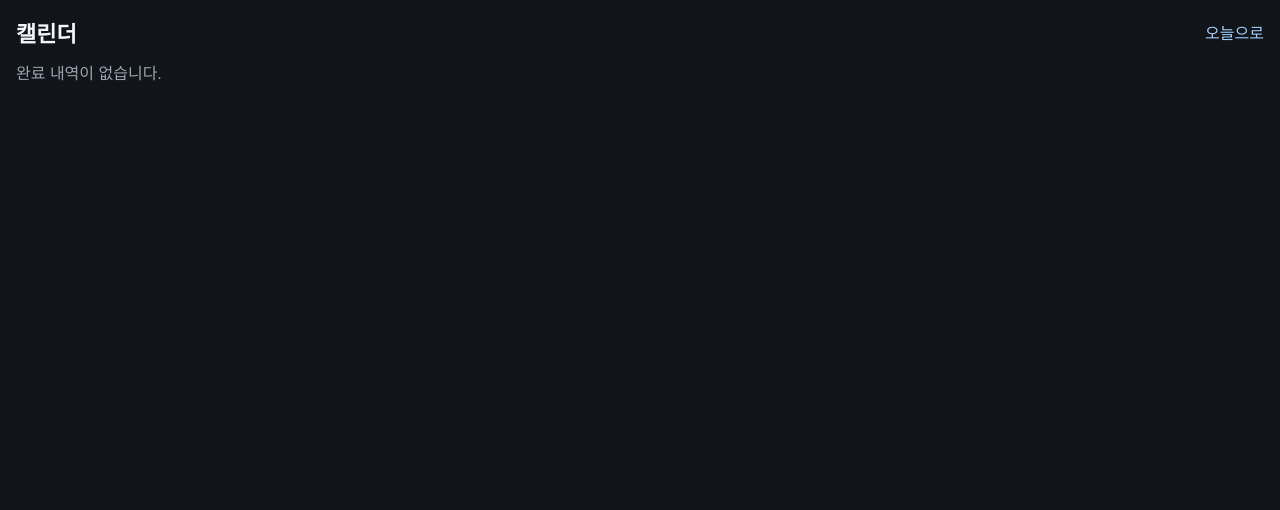
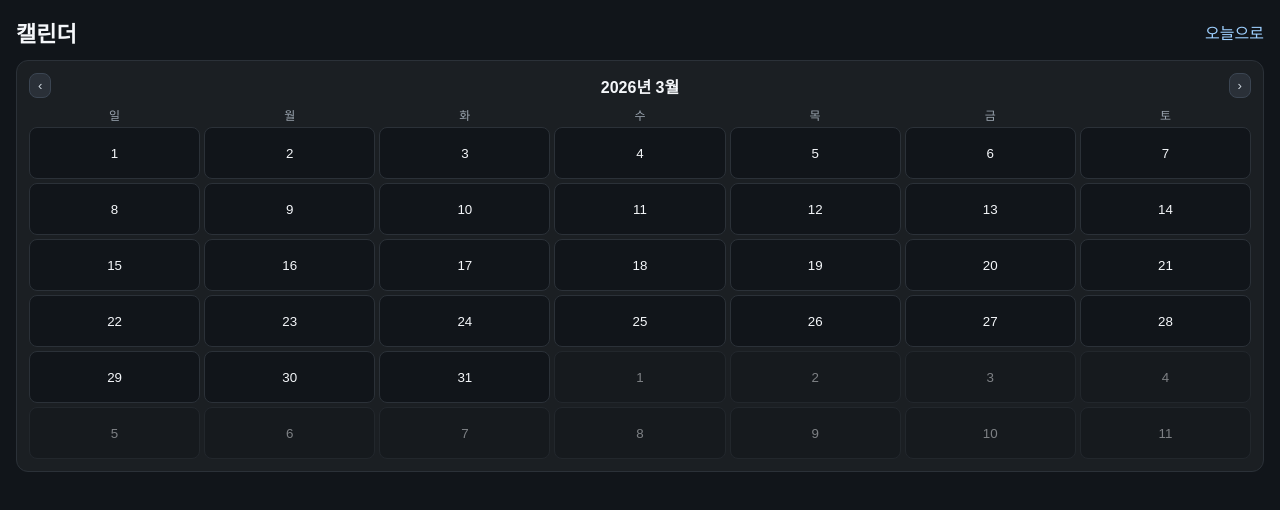
Before and after one commit to jxxh204/routine-app, a Next.js app in the folder apps/web/: page /calendar in a window 1280 px wide. Shown: the top 510 px of the page. Built offline with nearby package versions, Linux system fonts and the light colour scheme.

Commit message:
feat(web): 캘린더 웹 월그리드/모달 2차 구현

```diff
--- a/apps/web/src/app/calendar/page.tsx
+++ b/apps/web/src/app/calendar/page.tsx
@@ -1,46 +1,35 @@
 'use client';
 
 import Link from 'next/link';
-import { useMemo } from 'react';
+import { useMemo, useState, type CSSProperties } from 'react';
 
-type DoneItem = {
-  id: string;
-  title?: string;
-  doneByMe?: boolean;
-  doneAt?: string;
-  proofImage?: string;
-};
+import { getMonthMatrix, parseHistoryEntries, toDateKey, type DoneItem } from '@/lib/calendar-history';
 
 const STORAGE_PREFIX = 'routine-challenge-v1:';
 
 function readHistory() {
   if (typeof window === 'undefined') return [] as Array<{ date: string; items: DoneItem[] }>;
 
-  const rows: Array<{ date: string; items: DoneItem[] }> = [];
-
+  const entries: Array<{ key: string; value: string | null }> = [];
   for (let i = 0; i < window.localStorage.length; i += 1) {
     const key = window.localStorage.key(i);
-    if (!key || !key.startsWith(STORAGE_PREFIX)) continue;
-
-    const date = key.slice(STORAGE_PREFIX.length);
-    if (!/^\d{4}-\d{2}-\d{2}$/.test(date)) continue;
-
-    try {
-      const raw = window.localStorage.getItem(key);
-      if (!raw) continue;
-      const parsed = JSON.parse(raw) as DoneItem[];
-      const done = parsed.filter((item) => item?.doneByMe);
-      if (done.length > 0) rows.push({ date, items: done });
-    } catch {
-      // ignore malformed rows
-    }
+    if (!key) continue;
+    entries.push({ key, value: window.localStorage.getItem(key) });
   }
 
-  return rows.sort((a, b) => (a.date < b.date ? 1 : -1));
+  return parseHistoryEntries(entries, STORAGE_PREFIX);
 }
 
 export default function CalendarPage() {
   const history = useMemo(() => readHistory(), []);
+  const byDate = useMemo(() => new Map(history.map((row) => [row.date, row.items])), [history]);
+
+  const [month, setMonth] = useState(new Date());
+  const [selectedDate, setSelectedDate] = useState<string | null>(null);
+
+  const days = useMemo(() => getMonthMatrix(month), [month]);
+  const monthTitle = `${month.getFullYear()}년 ${month.getMonth() + 1}월`;
+  const selectedItems = selectedDate ? byDate.get(selectedDate) ?? [] : [];
 
   return (
     <main style={{ minHeight: '100dvh', background: '#11151a', color: '#f5f7fa', padding: 16 }}>
@@ -51,16 +40,43 @@ export default function CalendarPage() {
         </Link>
       </div>
 
-      {history.length === 0 ? (
-        <p style={{ color: '#9aa4af' }}>완료 내역이 없습니다.</p>
-      ) : (
-        <div style={{ display: 'grid', gap: 10 }}>
-          {history.map((row) => (
-            <section key={row.date} style={{ border: '1px solid #2b3138', borderRadius: 12, padding: 12, background: '#1b1f23' }}>
-              <strong>{row.date}</strong>
+      <section style={{ border: '1px solid #2b3138', borderRadius: 12, padding: 12, background: '#1b1f23' }}>
+        <div style={{ display: 'flex', justifyContent: 'space-between', alignItems: 'center', marginBottom: 8 }}>
+          <button style={navButton} onClick={() => setMonth(new Date(month.getFullYear(), month.getMonth() - 1, 1))}>‹</button>
+          <strong>{monthTitle}</strong>
+          <button style={navButton} onClick={() => setMonth(new Date(month.getFullYear(), month.getMonth() + 1, 1))}>›</button>
+        </div>
+
+        <div style={{ display: 'grid', gridTemplateColumns: 'repeat(7, 1fr)', gap: 4 }}>
+          {['일', '월', '화', '수', '목', '금', '토'].map((w) => (
+            <div key={w} style={{ textAlign: 'center', color: '#9aa4af', fontSize: 12 }}>{w}</div>
+          ))}
+
+          {days.map((date) => {
+            const key = toDateKey(date);
+            const count = byDate.get(key)?.length ?? 0;
+            const inMonth = date.getMonth() === month.getMonth();
+
+            return (
+              <button key={key} style={{ ...dayCell, opacity: inMonth ? 1 : 0.45 }} onClick={() => setSelectedDate(key)}>
+                <div>{date.getDate()}</div>
+                {count > 0 ? <div style={{ fontSize: 10, color: '#7cffb2' }}>완료 {count}</div> : null}
+              </button>
+            );
+          })}
+        </div>
+      </section>
+
+      {selectedDate ? (
+        <section style={modalOverlay} onClick={() => setSelectedDate(null)}>
+          <div style={modalCard} onClick={(e) => e.stopPropagation()}>
+            <strong>{selectedDate} 완료 루틴</strong>
+            {selectedItems.length === 0 ? (
+              <p style={{ color: '#9aa4af' }}>해당일 완료 내역이 없습니다.</p>
+            ) : (
               <div style={{ display: 'grid', gap: 8, marginTop: 8 }}>
-                {row.items.map((item) => (
-                  <article key={`${row.date}-${item.id}-${item.doneAt ?? ''}`} style={{ border: '1px solid #303844', borderRadius: 10, padding: 10 }}>
+                {selectedItems.map((item) => (
+                  <article key={`${selectedDate}-${item.id}-${item.doneAt ?? ''}`} style={{ border: '1px solid #303844', borderRadius: 10, padding: 10 }}>
                     <div style={{ fontWeight: 600 }}>{item.title ?? item.id}</div>
                     <div style={{ color: '#9aa4af', fontSize: 12 }}>{item.doneAt ?? '완료 시간 미기록'}</div>
                     {item.proofImage ? (
@@ -70,10 +86,50 @@ export default function CalendarPage() {
                   </article>
                 ))}
               </div>
-            </section>
-          ))}
-        </div>
-      )}
+            )}
+            <button style={{ ...navButton, marginTop: 10, width: '100%' }} onClick={() => setSelectedDate(null)}>닫기</button>
+          </div>
+        </section>
+      ) : null}
     </main>
   );
 }
+
+const navButton: CSSProperties = {
+  border: '1px solid #3b4552',
+  background: '#2a3038',
+  color: '#d0d8e0',
+  borderRadius: 8,
+  padding: '4px 8px',
+  cursor: 'pointer',
+};
+
+const dayCell: CSSProperties = {
+  border: '1px solid #2b3138',
+  background: '#11151a',
+  color: '#f5f7fa',
+  borderRadius: 8,
+  minHeight: 52,
+  padding: 6,
+  textAlign: 'center',
+  cursor: 'pointer',
+};
+
+const modalOverlay: CSSProperties = {
+  position: 'fixed',
+  inset: 0,
+  background: 'rgba(0,0,0,0.6)',
+  display: 'flex',
+  alignItems: 'center',
+  justifyContent: 'center',
+  padding: 16,
+};
+
+const modalCard: CSSProperties = {
+  width: '100%',
+  maxWidth: 420,
+  border: '1px solid #2b3138',
+  borderRadius: 12,
+  background: '#1b1f23',
+  padding: 12,
+};
--- /dev/null
+++ b/apps/web/src/lib/calendar-history.ts
@@ -0,0 +1,54 @@
+export type DoneItem = {
+  id: string;
+  title?: string;
+  doneByMe?: boolean;
+  doneAt?: string;
+  proofImage?: string;
+};
+
+export type DayHistory = {
+  date: string;
+  items: DoneItem[];
+};
+
+const DATE_RE = /^\d{4}-\d{2}-\d{2}$/;
+
+export function parseHistoryEntries(entries: Array<{ key: string; value: string | null }>, prefix: string): DayHistory[] {
+  const rows: DayHistory[] = [];
+
+  for (const { key, value } of entries) {
+    if (!key.startsWith(prefix)) continue;
+
+    const date = key.slice(prefix.length);
+    if (!DATE_RE.test(date) || !value) continue;
+
+    try {
+      const parsed = JSON.parse(value) as DoneItem[];
+      const done = parsed.filter((item) => item?.doneByMe);
+      if (done.length > 0) rows.push({ date, items: done });
+    } catch {
+      // ignore malformed rows
+    }
+  }
+
+  return rows.sort((a, b) => (a.date < b.date ? 1 : -1));
+}
+
+export function getMonthMatrix(base: Date): Date[] {
+  const first = new Date(base.getFullYear(), base.getMonth(), 1);
+  const start = new Date(first);
+  start.setDate(first.getDate() - first.getDay());
+
+  return Array.from({ length: 42 }, (_, idx) => {
+    const d = new Date(start);
+    d.setDate(start.getDate() + idx);
+    return d;
+  });
+}
+
+export function toDateKey(date: Date): string {
+  const y = date.getFullYear();
+  const m = String(date.getMonth() + 1).padStart(2, '0');
+  const d = String(date.getDate()).padStart(2, '0');
+  return `${y}-${m}-${d}`;
+}
```
Also changed, not shown: 1 other file (tests, documents, lock files or other folders).
